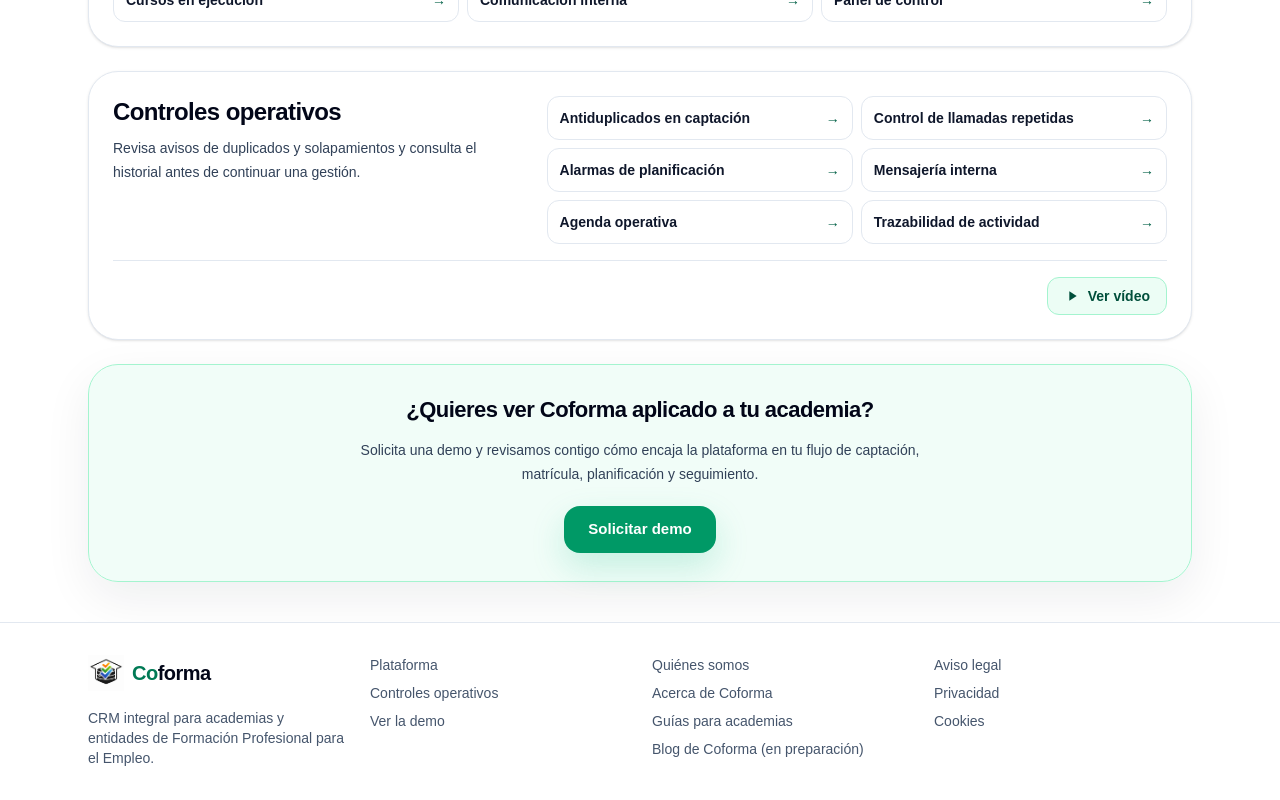
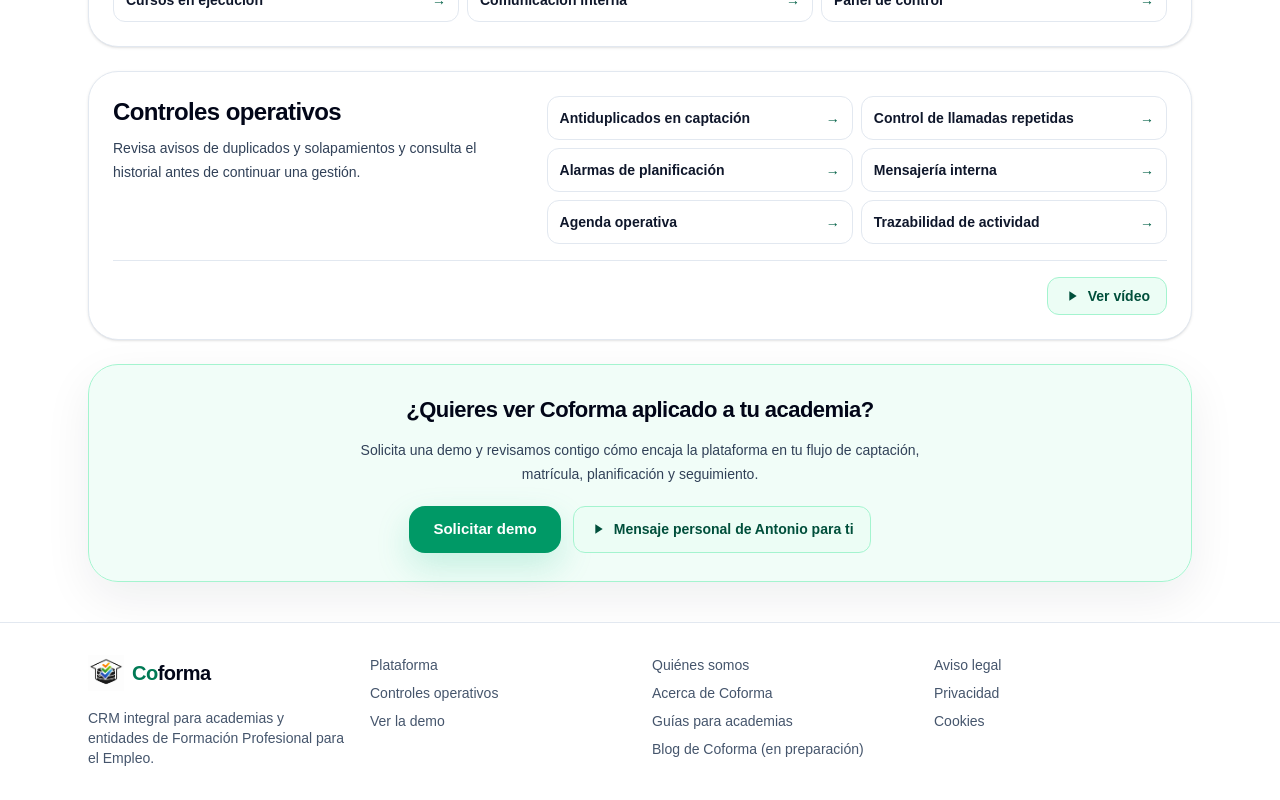
Before and after one commit to Antonio357gif/coforma-web, a Next.js app: page / in a window 1280 px wide. Shown: the part 1579-2379 px from the top of the page. Built offline with nearby package versions, Linux system fonts and the light colour scheme.

Commit message:
Añadir el mensaje personal de Antonio junto a Solicitar demo

```diff
--- a/app/page.tsx
+++ b/app/page.tsx
@@ -136,11 +136,19 @@ export default function Home() {
             de captación, matrícula, planificación y seguimiento.
           </p>
 
-          <Link href="/contacto"
-            className="mt-5 inline-block rounded-2xl bg-emerald-600 px-6 py-3 text-[15px] font-extrabold text-white shadow-[0_14px_34px_rgba(16,185,129,0.20)] transition hover:bg-emerald-700"
-          >
-            Solicitar demo
-          </Link>
+          <div className="mt-5 flex flex-wrap justify-center gap-3">
+            <Link href="/contacto"
+              className="inline-block rounded-2xl bg-emerald-600 px-6 py-3 text-[15px] font-extrabold text-white shadow-[0_14px_34px_rgba(16,185,129,0.20)] transition hover:bg-emerald-700"
+            >
+              Solicitar demo
+            </Link>
+            <VideoDialog
+              id="mensaje-personal-video"
+              title="Mensaje personal de Antonio para ti"
+              label="Mensaje personal de Antonio para ti"
+              src="/videos/presentacion-coforma.mp4"
+            />
+          </div>
         </div>
       </section>
     </div>
```
